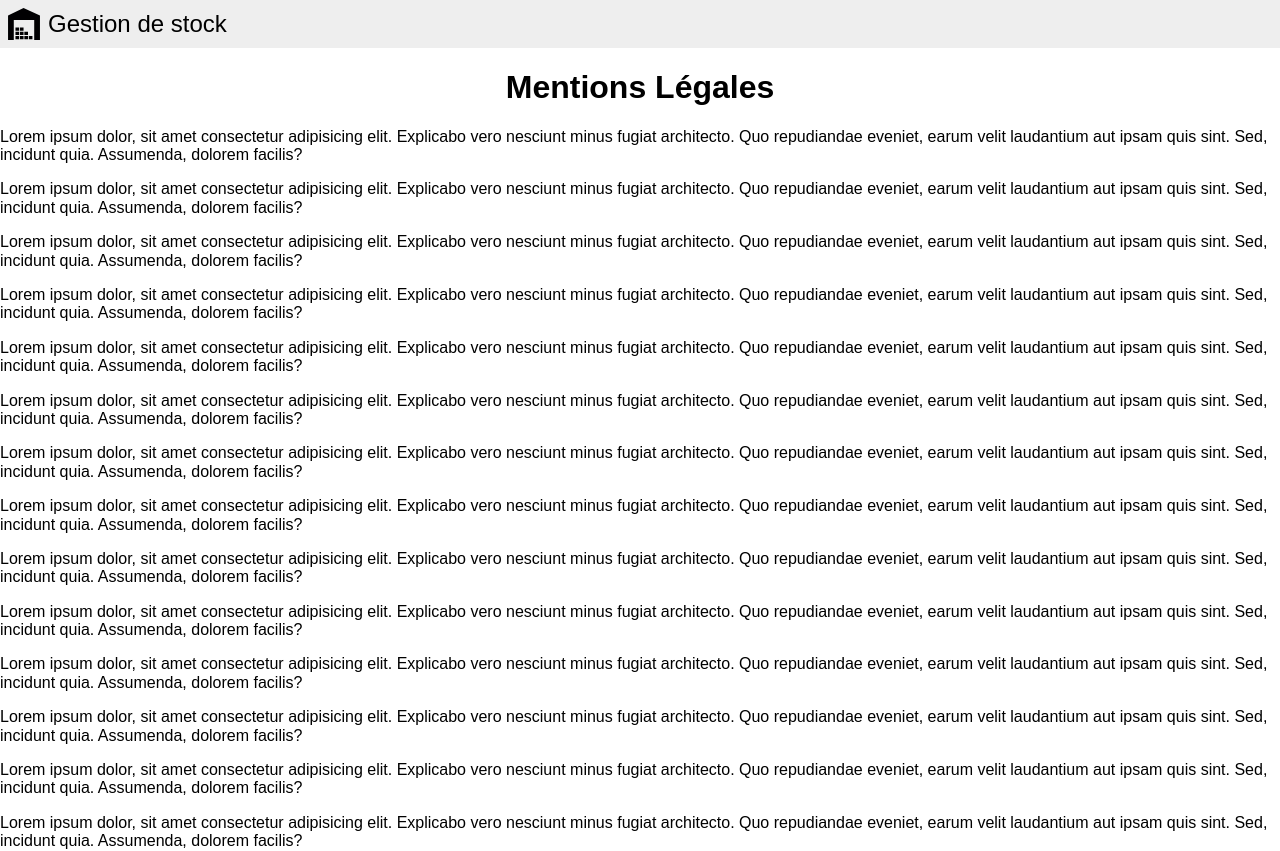
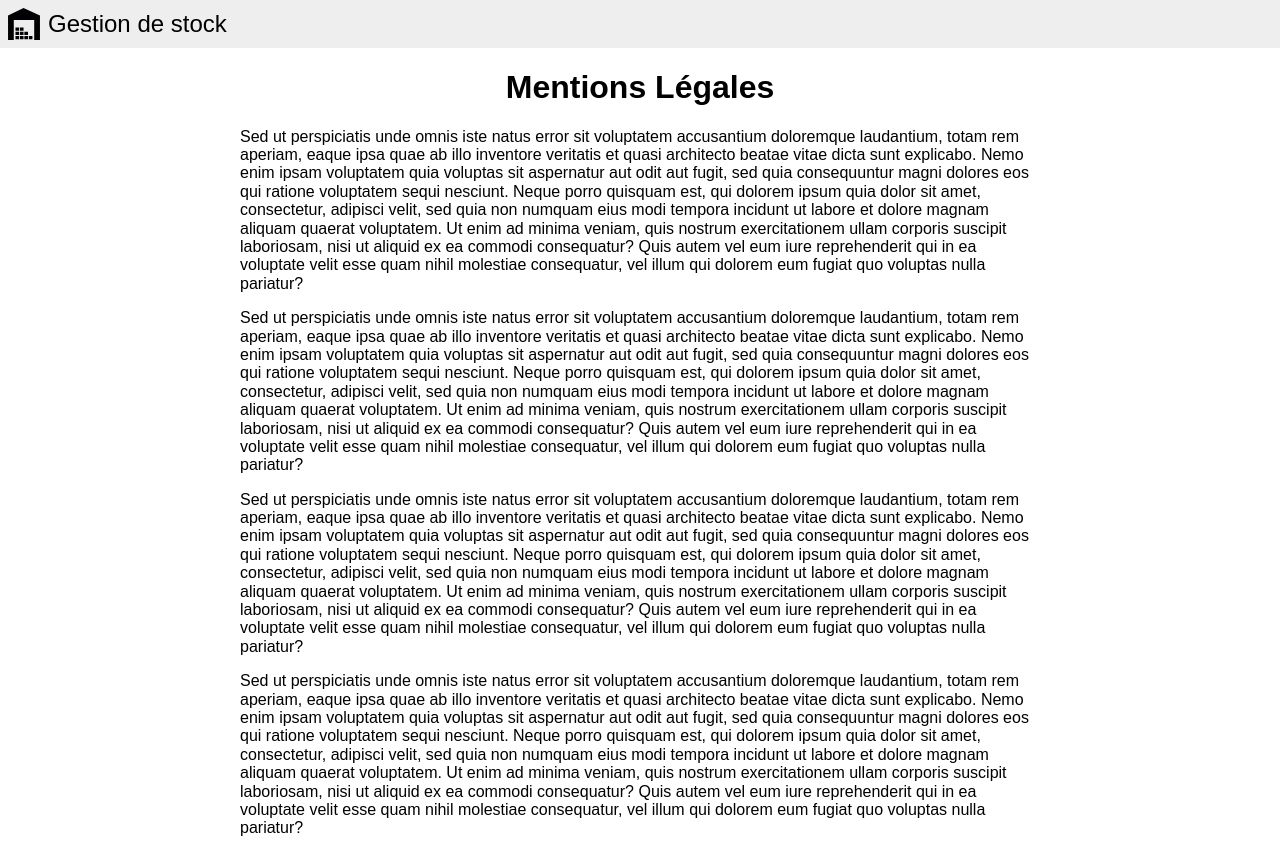
Before and after one commit to jlg-formation/gul-june-2020, an Angular app: page /legal in a window 1280 px wide. Shown: the top 851 px of the page. Built offline with nearby package versions, Linux system fonts and the light colour scheme.

Commit message:
legal ok

```diff
--- a/src/app/routes/legal/legal.component.html
+++ b/src/app/routes/legal/legal.component.html
@@ -1,105 +1,144 @@
 <main>
   <h1>Mentions Légales</h1>
   <p>
-    Lorem ipsum dolor, sit amet consectetur adipisicing elit. Explicabo vero
-    nesciunt minus fugiat architecto. Quo repudiandae eveniet, earum velit
-    laudantium aut ipsam quis sint. Sed, incidunt quia. Assumenda, dolorem
-    facilis?
+    Sed ut perspiciatis unde omnis iste natus error sit voluptatem accusantium
+    doloremque laudantium, totam rem aperiam, eaque ipsa quae ab illo inventore
+    veritatis et quasi architecto beatae vitae dicta sunt explicabo. Nemo enim
+    ipsam voluptatem quia voluptas sit aspernatur aut odit aut fugit, sed quia
+    consequuntur magni dolores eos qui ratione voluptatem sequi nesciunt. Neque
+    porro quisquam est, qui dolorem ipsum quia dolor sit amet, consectetur,
+    adipisci velit, sed quia non numquam eius modi tempora incidunt ut labore et
+    dolore magnam aliquam quaerat voluptatem. Ut enim ad minima veniam, quis
+    nostrum exercitationem ullam corporis suscipit laboriosam, nisi ut aliquid
+    ex ea commodi consequatur? Quis autem vel eum iure reprehenderit qui in ea
+    voluptate velit esse quam nihil molestiae consequatur, vel illum qui dolorem
+    eum fugiat quo voluptas nulla pariatur?
   </p>
   <p>
-    Lorem ipsum dolor, sit amet consectetur adipisicing elit. Explicabo vero
-    nesciunt minus fugiat architecto. Quo repudiandae eveniet, earum velit
-    laudantium aut ipsam quis sint. Sed, incidunt quia. Assumenda, dolorem
-    facilis?
+    Sed ut perspiciatis unde omnis iste natus error sit voluptatem accusantium
+    doloremque laudantium, totam rem aperiam, eaque ipsa quae ab illo inventore
+    veritatis et quasi architecto beatae vitae dicta sunt explicabo. Nemo enim
+    ipsam voluptatem quia voluptas sit aspernatur aut odit aut fugit, sed quia
+    consequuntur magni dolores eos qui ratione voluptatem sequi nesciunt. Neque
+    porro quisquam est, qui dolorem ipsum quia dolor sit amet, consectetur,
+    adipisci velit, sed quia non numquam eius modi tempora incidunt ut labore et
+    dolore magnam aliquam quaerat voluptatem. Ut enim ad minima veniam, quis
+    nostrum exercitationem ullam corporis suscipit laboriosam, nisi ut aliquid
+    ex ea commodi consequatur? Quis autem vel eum iure reprehenderit qui in ea
+    voluptate velit esse quam nihil molestiae consequatur, vel illum qui dolorem
+    eum fugiat quo voluptas nulla pariatur?
   </p>
   <p>
-    Lorem ipsum dolor, sit amet consectetur adipisicing elit. Explicabo vero
-    nesciunt minus fugiat architecto. Quo repudiandae eveniet, earum velit
-    laudantium aut ipsam quis sint. Sed, incidunt quia. Assumenda, dolorem
-    facilis?
+    Sed ut perspiciatis unde omnis iste natus error sit voluptatem accusantium
+    doloremque laudantium, totam rem aperiam, eaque ipsa quae ab illo inventore
+    veritatis et quasi architecto beatae vitae dicta sunt explicabo. Nemo enim
+    ipsam voluptatem quia voluptas sit aspernatur aut odit aut fugit, sed quia
+    consequuntur magni dolores eos qui ratione voluptatem sequi nesciunt. Neque
+    porro quisquam est, qui dolorem ipsum quia dolor sit amet, consectetur,
+    adipisci velit, sed quia non numquam eius modi tempora incidunt ut labore et
+    dolore magnam aliquam quaerat voluptatem. Ut enim ad minima veniam, quis
+    nostrum exercitationem ullam corporis suscipit laboriosam, nisi ut aliquid
+    ex ea commodi consequatur? Quis autem vel eum iure reprehenderit qui in ea
+    voluptate velit esse quam nihil molestiae consequatur, vel illum qui dolorem
+    eum fugiat quo voluptas nulla pariatur?
   </p>
   <p>
-    Lorem ipsum dolor, sit amet consectetur adipisicing elit. Explicabo vero
-    nesciunt minus fugiat architecto. Quo repudiandae eveniet, earum velit
-    laudantium aut ipsam quis sint. Sed, incidunt quia. Assumenda, dolorem
-    facilis?
+    Sed ut perspiciatis unde omnis iste natus error sit voluptatem accusantium
+    doloremque laudantium, totam rem aperiam, eaque ipsa quae ab illo inventore
+    veritatis et quasi architecto beatae vitae dicta sunt explicabo. Nemo enim
+    ipsam voluptatem quia voluptas sit aspernatur aut odit aut fugit, sed quia
+    consequuntur magni dolores eos qui ratione voluptatem sequi nesciunt. Neque
+    porro quisquam est, qui dolorem ipsum quia dolor sit amet, consectetur,
+    adipisci velit, sed quia non numquam eius modi tempora incidunt ut labore et
+    dolore magnam aliquam quaerat voluptatem. Ut enim ad minima veniam, quis
+    nostrum exercitationem ullam corporis suscipit laboriosam, nisi ut aliquid
+    ex ea commodi consequatur? Quis autem vel eum iure reprehenderit qui in ea
+    voluptate velit esse quam nihil molestiae consequatur, vel illum qui dolorem
+    eum fugiat quo voluptas nulla pariatur?
   </p>
   <p>
-    Lorem ipsum dolor, sit amet consectetur adipisicing elit. Explicabo vero
-    nesciunt minus fugiat architecto. Quo repudiandae eveniet, earum velit
-    laudantium aut ipsam quis sint. Sed, incidunt quia. Assumenda, dolorem
-    facilis?
+    Sed ut perspiciatis unde omnis iste natus error sit voluptatem accusantium
+    doloremque laudantium, totam rem aperiam, eaque ipsa quae ab illo inventore
+    veritatis et quasi architecto beatae vitae dicta sunt explicabo. Nemo enim
+    ipsam voluptatem quia voluptas sit aspernatur aut odit aut fugit, sed quia
+    consequuntur magni dolores eos qui ratione voluptatem sequi nesciunt. Neque
+    porro quisquam est, qui dolorem ipsum quia dolor sit amet, consectetur,
+    adipisci velit, sed quia non numquam eius modi tempora incidunt ut labore et
+    dolore magnam aliquam quaerat voluptatem. Ut enim ad minima veniam, quis
+    nostrum exercitationem ullam corporis suscipit laboriosam, nisi ut aliquid
+    ex ea commodi consequatur? Quis autem vel eum iure reprehenderit qui in ea
+    voluptate velit esse quam nihil molestiae consequatur, vel illum qui dolorem
+    eum fugiat quo voluptas nulla pariatur?
   </p>
   <p>
-    Lorem ipsum dolor, sit amet consectetur adipisicing elit. Explicabo vero
-    nesciunt minus fugiat architecto. Quo repudiandae eveniet, earum velit
-    laudantium aut ipsam quis sint. Sed, incidunt quia. Assumenda, dolorem
-    facilis?
+    Sed ut perspiciatis unde omnis iste natus error sit voluptatem accusantium
+    doloremque laudantium, totam rem aperiam, eaque ipsa quae ab illo inventore
+    veritatis et quasi architecto beatae vitae dicta sunt explicabo. Nemo enim
+    ipsam voluptatem quia voluptas sit aspernatur aut odit aut fugit, sed quia
+    consequuntur magni dolores eos qui ratione voluptatem sequi nesciunt. Neque
+    porro quisquam est, qui dolorem ipsum quia dolor sit amet, consectetur,
+    adipisci velit, sed quia non numquam eius modi tempora incidunt ut labore et
+    dolore magnam aliquam quaerat voluptatem. Ut enim ad minima veniam, quis
+    nostrum exercitationem ullam corporis suscipit laboriosam, nisi ut aliquid
+    ex ea commodi consequatur? Quis autem vel eum iure reprehenderit qui in ea
+    voluptate velit esse quam nihil molestiae consequatur, vel illum qui dolorem
+    eum fugiat quo voluptas nulla pariatur?
   </p>
   <p>
-    Lorem ipsum dolor, sit amet consectetur adipisicing elit. Explicabo vero
-    nesciunt minus fugiat architecto. Quo repudiandae eveniet, earum velit
-    laudantium aut ipsam quis sint. Sed, incidunt quia. Assumenda, dolorem
-    facilis?
+    Sed ut perspiciatis unde omnis iste natus error sit voluptatem accusantium
+    doloremque laudantium, totam rem aperiam, eaque ipsa quae ab illo inventore
+    veritatis et quasi architecto beatae vitae dicta sunt explicabo. Nemo enim
+    ipsam voluptatem quia voluptas sit aspernatur aut odit aut fugit, sed quia
+    consequuntur magni dolores eos qui ratione voluptatem sequi nesciunt. Neque
+    porro quisquam est, qui dolorem ipsum quia dolor sit amet, consectetur,
+    adipisci velit, sed quia non numquam eius modi tempora incidunt ut labore et
+    dolore magnam aliquam quaerat voluptatem. Ut enim ad minima veniam, quis
+    nostrum exercitationem ullam corporis suscipit laboriosam, nisi ut aliquid
+    ex ea commodi consequatur? Quis autem vel eum iure reprehenderit qui in ea
+    voluptate velit esse quam nihil molestiae consequatur, vel illum qui dolorem
+    eum fugiat quo voluptas nulla pariatur?
   </p>
   <p>
-    Lorem ipsum dolor, sit amet consectetur adipisicing elit. Explicabo vero
-    nesciunt minus fugiat architecto. Quo repudiandae eveniet, earum velit
-    laudantium aut ipsam quis sint. Sed, incidunt quia. Assumenda, dolorem
-    facilis?
+    Sed ut perspiciatis unde omnis iste natus error sit voluptatem accusantium
+    doloremque laudantium, totam rem aperiam, eaque ipsa quae ab illo inventore
+    veritatis et quasi architecto beatae vitae dicta sunt explicabo. Nemo enim
+    ipsam voluptatem quia voluptas sit aspernatur aut odit aut fugit, sed quia
+    consequuntur magni dolores eos qui ratione voluptatem sequi nesciunt. Neque
+    porro quisquam est, qui dolorem ipsum quia dolor sit amet, consectetur,
+    adipisci velit, sed quia non numquam eius modi tempora incidunt ut labore et
+    dolore magnam aliquam quaerat voluptatem. Ut enim ad minima veniam, quis
+    nostrum exercitationem ullam corporis suscipit laboriosam, nisi ut aliquid
+    ex ea commodi consequatur? Quis autem vel eum iure reprehenderit qui in ea
+    voluptate velit esse quam nihil molestiae consequatur, vel illum qui dolorem
+    eum fugiat quo voluptas nulla pariatur?
   </p>
   <p>
-    Lorem ipsum dolor, sit amet consectetur adipisicing elit. Explicabo vero
-    nesciunt minus fugiat architecto. Quo repudiandae eveniet, earum velit
-    laudantium aut ipsam quis sint. Sed, incidunt quia. Assumenda, dolorem
-    facilis?
+    Sed ut perspiciatis unde omnis iste natus error sit voluptatem accusantium
+    doloremque laudantium, totam rem aperiam, eaque ipsa quae ab illo inventore
+    veritatis et quasi architecto beatae vitae dicta sunt explicabo. Nemo enim
+    ipsam voluptatem quia voluptas sit aspernatur aut odit aut fugit, sed quia
+    consequuntur magni dolores eos qui ratione voluptatem sequi nesciunt. Neque
+    porro quisquam est, qui dolorem ipsum quia dolor sit amet, consectetur,
+    adipisci velit, sed quia non numquam eius modi tempora incidunt ut labore et
+    dolore magnam aliquam quaerat voluptatem. Ut enim ad minima veniam, quis
+    nostrum exercitationem ullam corporis suscipit laboriosam, nisi ut aliquid
+    ex ea commodi consequatur? Quis autem vel eum iure reprehenderit qui in ea
+    voluptate velit esse quam nihil molestiae consequatur, vel illum qui dolorem
+    eum fugiat quo voluptas nulla pariatur?
   </p>
   <p>
-    Lorem ipsum dolor, sit amet consectetur adipisicing elit. Explicabo vero
-    nesciunt minus fugiat architecto. Quo repudiandae eveniet, earum velit
-    laudantium aut ipsam quis sint. Sed, incidunt quia. Assumenda, dolorem
-    facilis?
+    Sed ut perspiciatis unde omnis iste natus error sit voluptatem accusantium
+    doloremque laudantium, totam rem aperiam, eaque ipsa quae ab illo inventore
+    veritatis et quasi architecto beatae vitae dicta sunt explicabo. Nemo enim
+    ipsam voluptatem quia voluptas sit aspernatur aut odit aut fugit, sed quia
+    consequuntur magni dolores eos qui ratione voluptatem sequi nesciunt. Neque
+    porro quisquam est, qui dolorem ipsum quia dolor sit amet, consectetur,
+    adipisci velit, sed quia non numquam eius modi tempora incidunt ut labore et
+    dolore magnam aliquam quaerat voluptatem. Ut enim ad minima veniam, quis
+    nostrum exercitationem ullam corporis suscipit laboriosam, nisi ut aliquid
+    ex ea commodi consequatur? Quis autem vel eum iure reprehenderit qui in ea
+    voluptate velit esse quam nihil molestiae consequatur, vel illum qui dolorem
+    eum fugiat quo voluptas nulla pariatur?
   </p>
-  <p>
-    Lorem ipsum dolor, sit amet consectetur adipisicing elit. Explicabo vero
-    nesciunt minus fugiat architecto. Quo repudiandae eveniet, earum velit
-    laudantium aut ipsam quis sint. Sed, incidunt quia. Assumenda, dolorem
-    facilis?
-  </p>
-  <p>
-    Lorem ipsum dolor, sit amet consectetur adipisicing elit. Explicabo vero
-    nesciunt minus fugiat architecto. Quo repudiandae eveniet, earum velit
-    laudantium aut ipsam quis sint. Sed, incidunt quia. Assumenda, dolorem
-    facilis?
-  </p>
-  <p>
-    Lorem ipsum dolor, sit amet consectetur adipisicing elit. Explicabo vero
-    nesciunt minus fugiat architecto. Quo repudiandae eveniet, earum velit
-    laudantium aut ipsam quis sint. Sed, incidunt quia. Assumenda, dolorem
-    facilis?
-  </p>
-  <p>
-    Lorem ipsum dolor, sit amet consectetur adipisicing elit. Explicabo vero
-    nesciunt minus fugiat architecto. Quo repudiandae eveniet, earum velit
-    laudantium aut ipsam quis sint. Sed, incidunt quia. Assumenda, dolorem
-    facilis?
-  </p>
-  <p>
-    Lorem ipsum dolor, sit amet consectetur adipisicing elit. Explicabo vero
-    nesciunt minus fugiat architecto. Quo repudiandae eveniet, earum velit
-    laudantium aut ipsam quis sint. Sed, incidunt quia. Assumenda, dolorem
-    facilis?
-  </p>
-  <p>
-    Lorem ipsum dolor, sit amet consectetur adipisicing elit. Explicabo vero
-    nesciunt minus fugiat architecto. Quo repudiandae eveniet, earum velit
-    laudantium aut ipsam quis sint. Sed, incidunt quia. Assumenda, dolorem
-    facilis?
-  </p>
-  <p>
-    Lorem ipsum dolor, sit amet consectetur adipisicing elit. Explicabo vero
-    nesciunt minus fugiat architecto. Quo repudiandae eveniet, earum velit
-    laudantium aut ipsam quis sint. Sed, incidunt quia. Assumenda, dolorem
-    facilis?
-  </p>
+
 </main>
--- a/src/styles.scss
+++ b/src/styles.scss
@@ -4,6 +4,10 @@
 
 body {
   font-family: sans-serif;
+}
+
+main {
+  max-width: 50em;
 }
 
 h1 {
```
